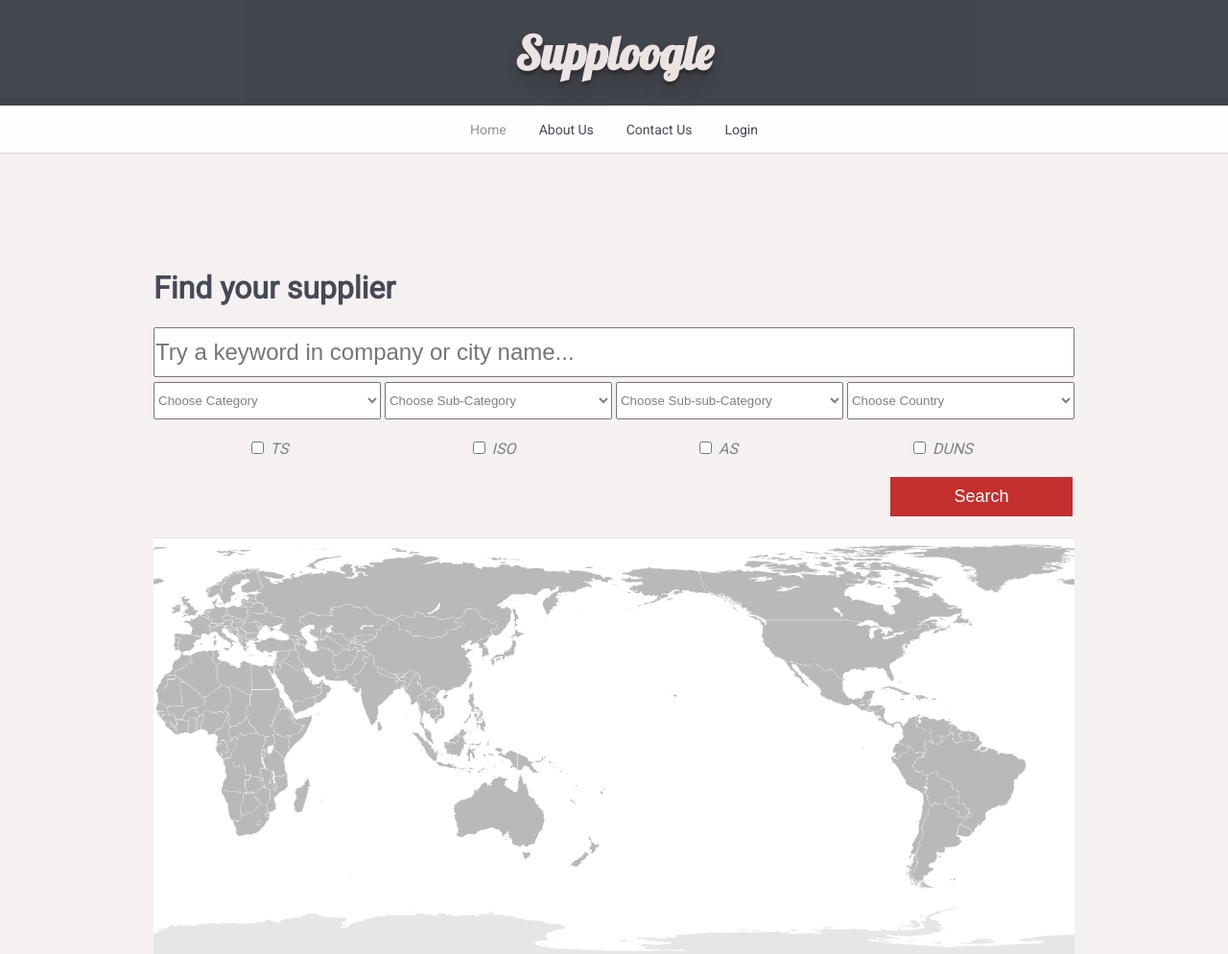
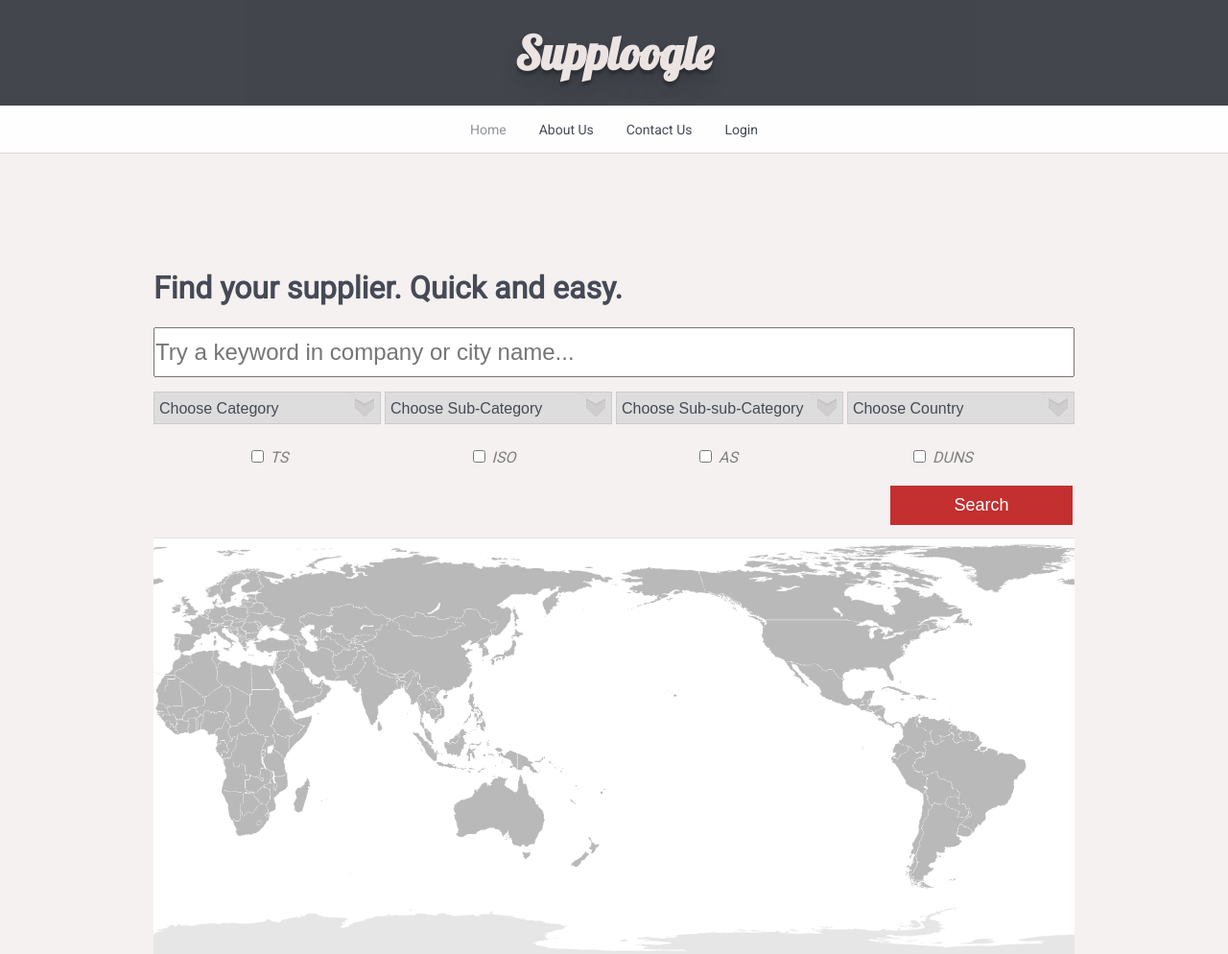
Before and after one commit to jameskzhao/Supploogle, a PHP site: page / in a window 1280 px wide. Shown: the top 994 px of the page at 96% size. Run offline with PHP 8.4, Linux system fonts and the light colour scheme.

Commit message:
Select styled

```diff
--- a/css/style.css
+++ b/css/style.css
@@ -95,16 +95,16 @@ input, select, textarea{
     font-size: 24px;
 }
 #selector_bar{
-    padding-top: 5px;
+    padding-top: 15px;
     width:960px;
     box-sizing: border-box;
     text-align: left;
     float: left;
 }
-#selector_bar select{
+#selector_bar div{
+    display:inline-block;
     width:237px;
     box-sizing: border-box;
-    padding: 10px 0;
     color: grey;
 }
 #checkbox_bar{
@@ -187,6 +187,9 @@ input[type=checkbox]:checked + label {
     border: none;
     border-radius: 25px;
 }
+.social_icon a .hover{
+    background-color:white;
+}
 .facebook_button{
     background-position: 0px 0px;
 }
@@ -224,3 +227,24 @@ input[type=checkbox]:checked + label {
         height: 80%;
     }
 }
+
+.styled-select select {
+   background: transparent;
+   width: 268px;
+   padding: 5px;
+   font-size: 16px;
+   line-height: 1;
+   border: 0;
+   border-radius: 0;
+   height: 34px;
+   -webkit-appearance: none;
+}
+
+
+.styled-select {
+   width: 240px;
+   height: 34px;
+   overflow: hidden;
+   background: url(../images/select_arrow.jpg) no-repeat right #ddd;
+   border: 1px solid #ccc;
+}
--- a/index.php
+++ b/index.php
@@ -43,26 +43,57 @@
         <div id="home_search_wrapper">
 
             <div id="home_search">
-            <h1>Find your supplier</h1>
+            <h1>Find your supplier. Quick and easy.</h1>
                 <form class="form_wrapper">
                     <div id="search_bar">
                     <input type="text" placeholder="Try a keyword in company or city name..." required>
                     </div>
                     <div id="selector_bar">
+                        <div class="styled-select slate">
                             <select id="category_selector">
                                 <option value="">Choose Category</option>
+                                <option value="">Test Category 1</option>
+                                <option value="">Test Category 1</option>
+                                <option value="">Test Category 1</option>
                             </select>
+                        </div>
+                        <div class="styled-select slate">
                             <select id="sub_category_selector">
                                 <option value="">Choose Sub-Category</option>
+                                <option value="">Test Category 1</option>
+                                <option value="">Test Category 1</option>
+                                <option value="">Test Category 1</option>
+                                <option value="">Test Category 1</option>
+                                <option value="">Test Category 1</option>
+                                <option value="">Test Category 1</option>
+                                <option value="">Test Category 1</option>
+                                <option value="">Test Category 1</option>
+                                <option value="">Test Category 1</option>
                             </select>
+                        </div>
+                        <div class="styled-select slate">
                             <select id="sub_sub_category_selector">
                                 <option value="">Choose Sub-sub-Category</option>
+                                <option value="">Test Category 1</option>
+                                <option value="">Test Category 1</option>
+                                <option value="">Test Category 1</option>
+                                <option value="">Test Category 1</option>
+                                <option value="">Test Category 1</option>
+                                <option value="">Test Category 1</option>
+                                <option value="">Test Category 1</option>
+                                <option value="">Test Category 1</option>
+                                <option value="">Test Category 1</option>
+                                <option value="">Test Category 1</option>
                             </select>
+                        </div>
+                        <div class="styled-select slate">
                             <select id="country_selector">
                                 <option value="">Choose Country</option>
-                            <option value="">China</option>
+                                <option value="cn">China</option>
+                                <option value="ca">Canada</option>
+                                <option value="us">United States</option>
                             </select>
-
+                        </div>
                     </div>
                     <div id="checkbox_bar">
                         <div class="single_checkbox">
```
Also changed, not shown: nbproject/private/private.xml (added, +7 -0 lines), nbproject/project.xml (added, +9 -0 lines), images/select_arrow.jpg (added), 2 other files. Lines whose indentation alone changed are shown as unchanged.
